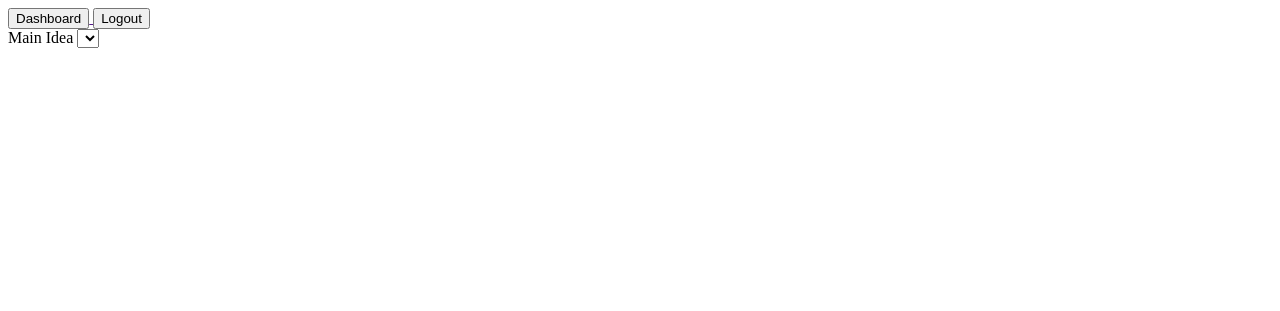
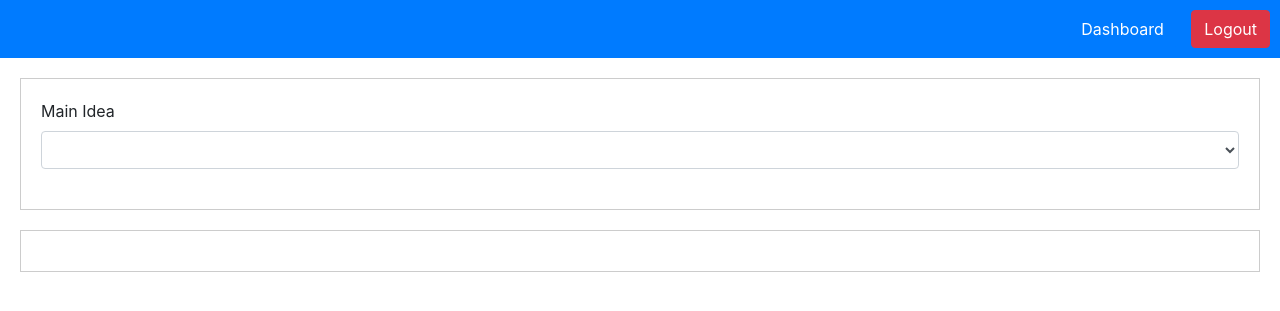
Before and after one commit to deconoixggabell/Brainstorm_visualizer, a Flask app: template flask_app/templates/visual_edit.html in a window 1280 px wide. Shown: the top 311 px of the page. Run offline with Flask 3, Linux system fonts and the light colour scheme; the template is opened without the code that fills it, so the values that code supplies are empty; some libraries are stand-ins or nearby versions.

Commit message:
dashboard.html & visual_edit.html "logout" route added

```diff
--- a/flask_app/templates/dashboard.html
+++ b/flask_app/templates/dashboard.html
@@ -18,7 +18,7 @@
                 </div>
                 <div class="col-md-6 text-right">
                     <a href="#" class="btn btn-secondary mr-2">Dashboard</a>
-                    <a href="#" class="btn btn-danger">Logout</a>
+                    <a href="/logout" class="btn btn-danger">Logout</a>
                 </div>
             </div>
         </div>
--- a/flask_app/templates/visual_edit.html
+++ b/flask_app/templates/visual_edit.html
@@ -4,14 +4,55 @@
     <meta charset="UTF-8">
     <meta name="viewport" content="width=device-width, initial-scale=1.0">
     <title>Document</title>
+    <!-- Add the link to Bootstrap CSS CDN -->
+    <link rel="stylesheet" href="https://maxcdn.bootstrapcdn.com/bootstrap/4.5.2/css/bootstrap.min.css">
+    <style>
+        /* Add custom styles here if needed */
+        .header {
+            background-color: #007BFF;
+            padding: 10px;
+            text-align: right;
+        }
+
+        .header button {
+            margin-left: 10px;
+        }
+
+        .visual_edit_container {
+            margin-top: 20px;
+            margin-left: 20px;
+            margin-right: 20px;
+        }
+
+        .edit {
+            border: 1px solid #ccc;
+            padding: 20px;
+            background-color: #fff;
+            margin-bottom: 20px;
+        }
+
+        .form-group {
+            margin-bottom: 20px;
+        }
+
+        .form-control {
+            width: 100%;
+        }
+
+        .visual {
+            border: 1px solid #ccc;
+            padding: 20px;
+            background-color: #fff;
+        }
+    </style>
 </head>
 <body>
     <div class="header">
         <a href="">
-            <button>Dashboard</button>
+            <button class="btn btn-primary">Dashboard</button>
         </a>
-        <a href="">
-            <button>Logout</button>
+        <a href="/logout">
+            <button class="btn btn-danger">Logout</button>
         </a>
     </div>
 
@@ -20,7 +61,7 @@
             <div class="main_idea">
                 <div class="form-group">
                     <label for="main_idea">Main Idea</label>
-                    <select name="main_idea" id=""></select>
+                    <select name="main_idea" class="form-control"></select>
                 </div>
             </div>
             <div class="category_1"></div>
@@ -28,5 +69,9 @@
         </div>
         <div class="visual"></div>
     </div>
+
+    <!-- Add the link to Bootstrap JS CDN and jQuery CDN for Bootstrap components if needed -->
+    <script src="https://ajax.googleapis.com/ajax/libs/jquery/3.5.1/jquery.min.js"></script>
+    <script src="https://maxcdn.bootstrapcdn.com/bootstrap/4.5.2/js/bootstrap.min.js"></script>
 </body>
 </html>
```
